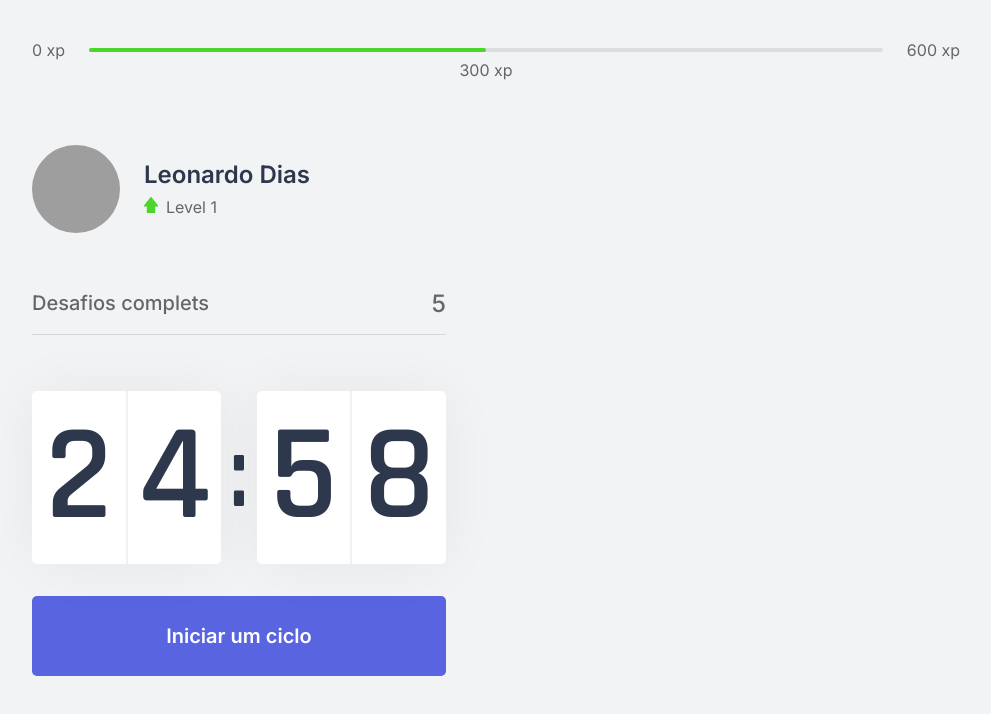
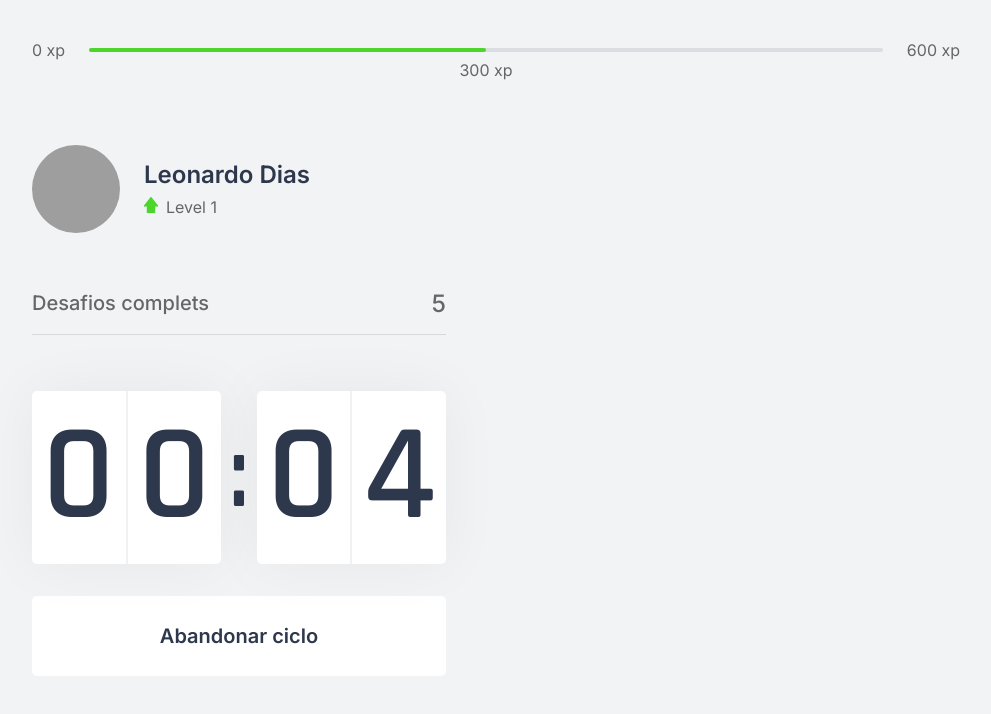
Before and after one commit to pleonardodp12/movit, a Next.js app: page / in a window 1280 px wide. Both pictures are taken after a click on the button "Iniciar um ciclo". Shown: the top 714 px of the page, without its empty margins (144-1135 px from the left). Built offline with nearby package versions, Linux system fonts and the light colour scheme; grey boxes are pictures that could not be loaded.

Commit message:
countdown button

```diff
--- a/src/components/Countdown.tsx
+++ b/src/components/Countdown.tsx
@@ -1,27 +1,39 @@
 import { useState, useEffect } from 'react';
 import styles from '../styles/components/Countdown.module.css';
 
+let countDownTimeout: NodeJS.Timeout
+
 export function Countdown() {
-  const [time, setTime] = useState(25 * 60);
-  const [active, setActive] = useState(false);
+  const [time, setTime] = useState(0.1 * 60);
+  const [isActive, setIsActive] = useState(false);
+  const [hasFinished, setHasFinished] = useState(false);
 
-  const minutes = ~~time/60;
-  const seconds = ~~time%60;
+  const minutes = ~~(time/60);
+  const seconds = time%60;
 
   const [minuteLeft, minuteRight] = String(minutes).padStart(2, '0').split('');
   const [secondLeft, secondRight] = String(seconds).padStart(2, '0').split('');
 
   function startCountDown() {
-    setActive(true)
+    setIsActive(true);
+  }
+
+  function resetCountDown() {
+    clearTimeout(countDownTimeout);
+    setIsActive(false);
+    setTime(25 * 60);
   }
 
   useEffect(() => {
-    if (active && time > 0) {
-      setTimeout(() => {
+    if (isActive && time > 0) {
+      countDownTimeout = setTimeout(() => {
         setTime(time - 1)
       }, 1000)
+    } else if (isActive && time === 0) {
+      setHasFinished(true);
+      setIsActive(false);
     }
-  }, [active, time])
+  }, [isActive, time])
 
   return (
     <div>
@@ -36,12 +48,35 @@
           <span>{secondRight}</span>
         </div>
       </div>
-      <button
-        type="button"
-        className={styles.startCountDownButton}
-        onClick={startCountDown}>
-        Iniciar um ciclo
-      </button>
+
+      { hasFinished ? (
+        <button
+          disabled
+          className={styles.countDownButton}
+        >
+          Ciclo encerrado
+        </button>
+        ) : (
+          <>
+            { isActive ? (
+              <button
+                type="button"
+                className={`${styles.countDownButton} ${styles.countDownButtonActive}`}
+                onClick={resetCountDown}
+              >
+                Abandonar ciclo
+              </button>
+            ) : (
+              <button
+                type="button"
+                className={styles.countDownButton}
+                onClick={startCountDown}
+              >
+                Iniciar um ciclo
+              </button>
+            )}
+          </>
+        )}
     </div>
   )
 }
--- a/src/styles/components/Countdown.module.css
+++ b/src/styles/components/Countdown.module.css
@@ -35,7 +35,7 @@
   margin: 0 0.5rem;
 }
 
-.startCountDownButton {
+.countDownButton {
   width: 100%;
   height: 5rem;
   margin-top: 2rem;
@@ -51,6 +51,22 @@
   transition: background-color 0.4s;
 }
 
-.startCountDownButton:hover {
+.countDownButton:not(:disabled):hover {
   background: var(--blue-dark);
 }
+
+.countDownButtonActive {
+  background: var(--white);
+  color: var(--title);
+}
+
+.countDownButtonActive:not(:disabled):hover {
+  background: var(--red);
+  color: var(--white);
+}
+
+.countDownButton:disabled {
+  background: var(--white);
+  color: var(--text);
+  cursor: not-allowed;
+}
```
